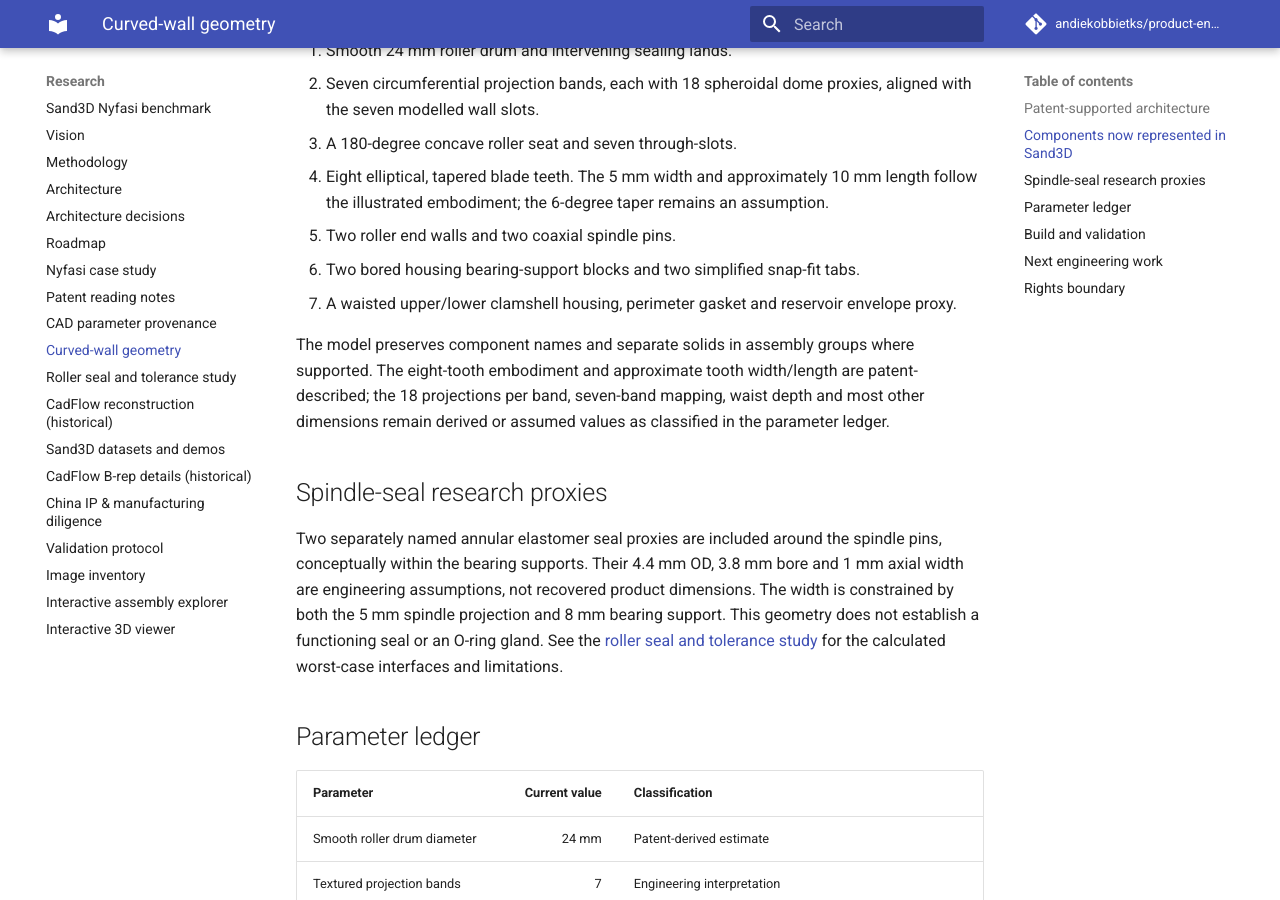
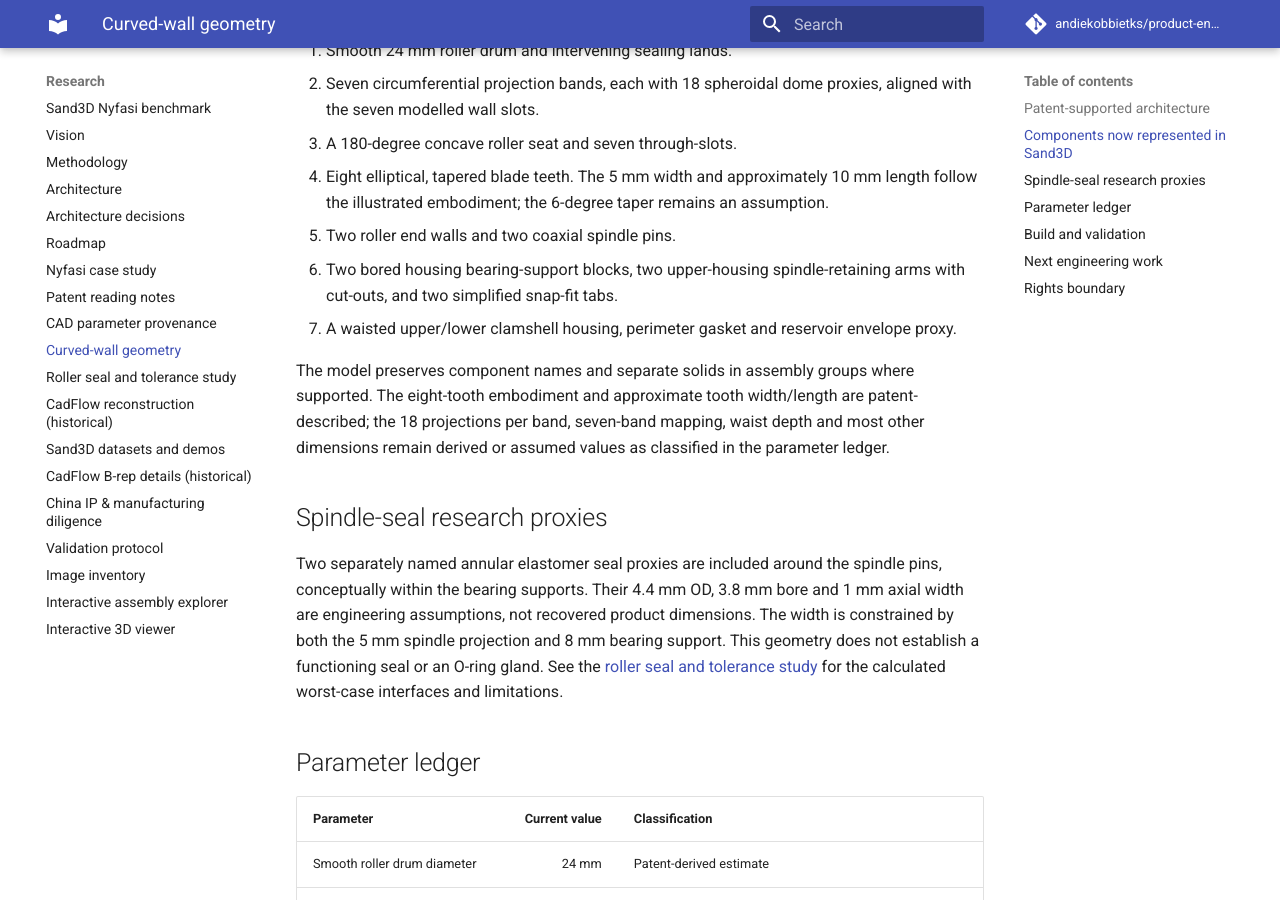
Before and after one commit to andiekobbietks/product-engineering-lab, an MkDocs documentation site: the page built from docs/experiments/curved-wall-geometry.md, in a window 1280 px wide and 900 px high, scrolled down 890 px. Built offline with MkDocs 1.6.1 and Material for MkDocs 9.7.7, drawn with Linux system fonts in a browser that asks for light colours; comment, search, counter and statistics services are not loaded.

Commit message:
Document the patent-described upper spindle-retaining arms

```diff
--- a/docs/experiments/curved-wall-geometry.md
+++ b/docs/experiments/curved-wall-geometry.md
@@ -18,7 +18,7 @@ The reconstruction script follows Sand3D's current component-first guidance: one
 3. A 180-degree concave roller seat and seven through-slots.
 4. Eight elliptical, tapered blade teeth. The 5 mm width and approximately 10 mm length follow the illustrated embodiment; the 6-degree taper remains an assumption.
 5. Two roller end walls and two coaxial spindle pins.
-6. Two bored housing bearing-support blocks and two simplified snap-fit tabs.
+6. Two bored housing bearing-support blocks, two upper-housing spindle-retaining arms with cut-outs, and two simplified snap-fit tabs.
 7. A waisted upper/lower clamshell housing, perimeter gasket and reservoir envelope proxy.
 
 The model preserves component names and separate solids in assembly groups where supported. The eight-tooth embodiment and approximate tooth width/length are patent-described; the 18 projections per band, seven-band mapping, waist depth and most other dimensions remain derived or assumed values as classified in the parameter ledger.
```
